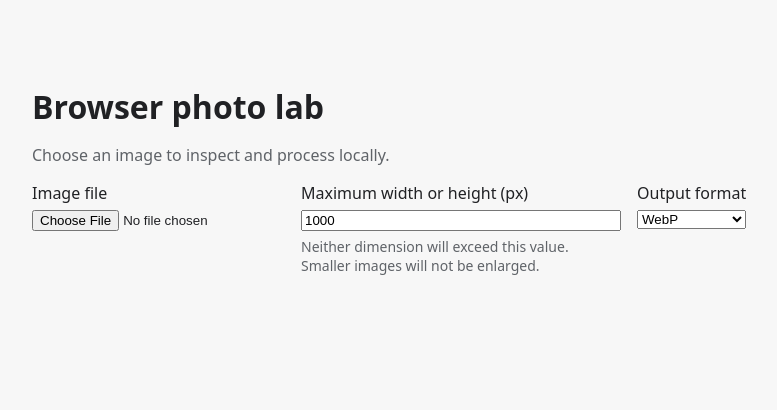
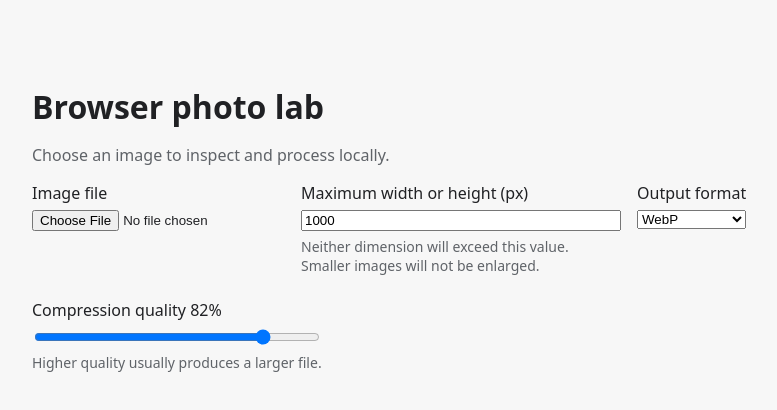
Before and after one commit to redrambles/local-image-optimizer, a React (Vite) app: page / in a window 1280 px wide. Shown: the top 410 px of the page, without its empty margins (248-1025 px from the left). Built offline with nearby package versions, Linux system fonts and the light colour scheme.

Commit message:
feat: add compression quality control

```diff
--- a/src/App.css
+++ b/src/App.css
@@ -35,6 +35,7 @@ img {
   max-width: 20rem;
   margin: 0;
   font-size: 0.875rem;
+  padding-bottom: 0.5rem;
 }
 
 .control-error {
--- a/src/App.tsx
+++ b/src/App.tsx
@@ -26,6 +26,7 @@ function App() {
   } = useImageProcessor();
   const [outputMimeType, setOutputMimeType] =
     useState<OutputMimeType>("image/webp");
+  const [compressionQuality, setCompressionQuality] = useState<number>(82);
 
   const handleFileSelect = (e: ChangeEvent<HTMLInputElement>) => {
     // e.currentTarget.files is an array-like object
@@ -45,7 +46,8 @@ function App() {
     await optimizeImage({
       maxDimension,
       mimeType: outputMimeType,
-      quality: 0.82,
+      quality:
+        outputMimeType === "image/png" ? undefined : compressionQuality / 100,
     });
   };
 
@@ -121,6 +123,32 @@ function App() {
             <option value="image/jpeg">JPEG</option>
             <option value="image/png">PNG</option>
           </select>
+        </div>
+        <div className="control">
+          <label htmlFor="compression-quality">
+            Compression quality {compressionQuality}%
+          </label>
+          <input
+            id="compression-quality"
+            type="range"
+            step="1"
+            value={compressionQuality}
+            onChange={(e) =>
+              setCompressionQuality(e.currentTarget.valueAsNumber)
+            }
+            disabled={
+              processingState.status === "processing" ||
+              outputMimeType === "image/png"
+            }
+            aria-describedby="compression-quality-help"
+            min="1"
+            max="100"
+          />
+          <p id="compression-quality-help" className="control-help">
+            {outputMimeType === "image/png"
+              ? "PNG uses lossless encoding, so this setting does not apply."
+              : "Higher quality usually produces a larger file."}
+          </p>
         </div>
       </div>
 
```
